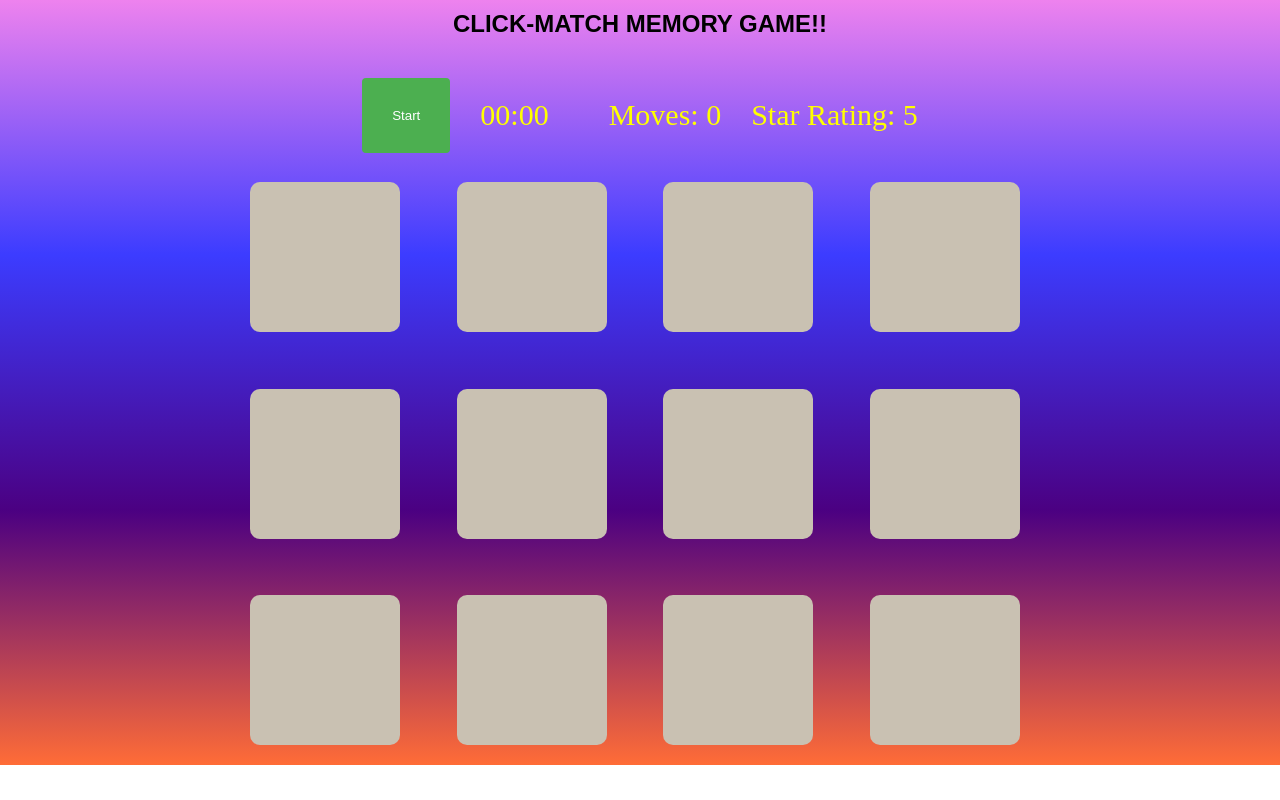
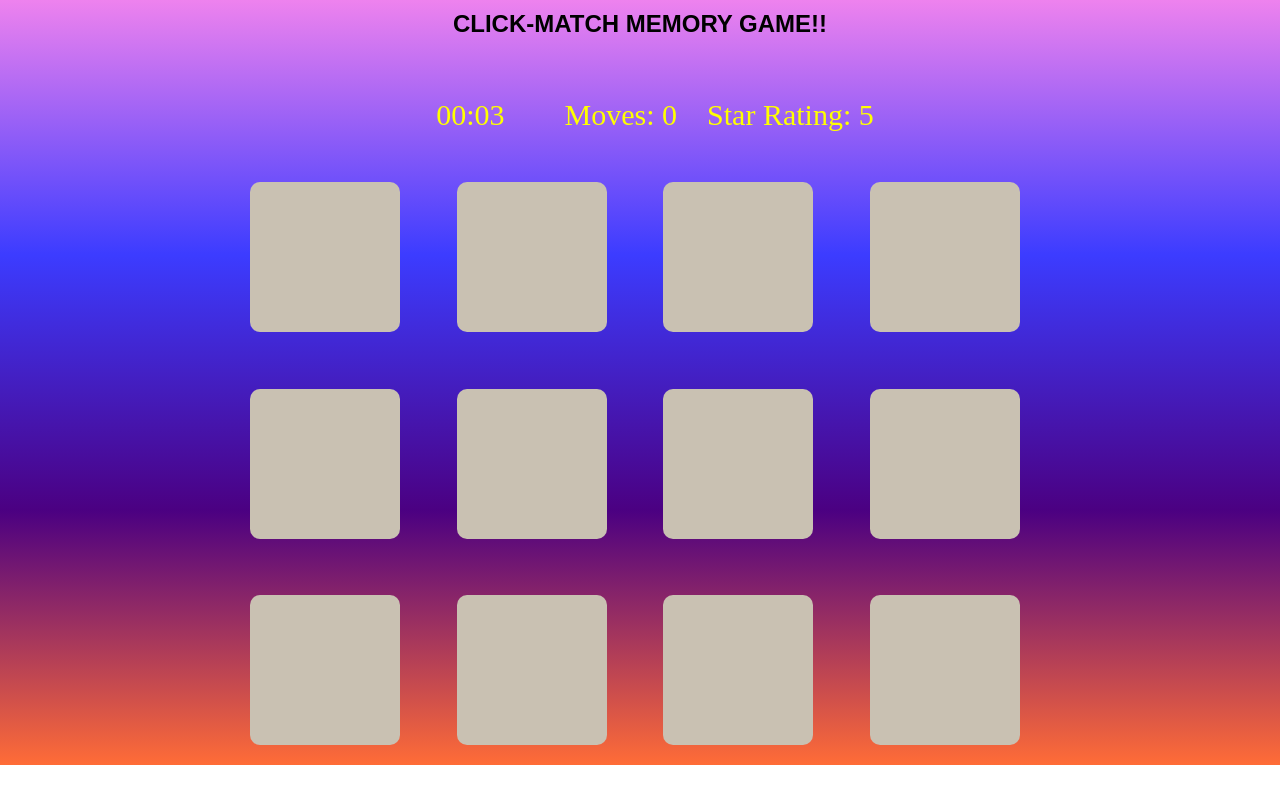
Before and after one commit to bettayub/Puzzle_game, a plain HTML site: page index.html in a window 1280 px wide. Both pictures are taken after a click on the button "Start". Drawn offline with Linux system fonts and the light colour scheme.

Commit message:
added font size tostartbutton

```diff
--- a/main.js
+++ b/main.js
@@ -48,10 +48,73 @@ cards.forEach((icon) => {
       icon.style.order = randomPos;
     });
   })();
-
-
-
-const startButton = document.getElementById('start-button');
 const timerElement = document.getElementById('timer');
 const movesElement = document.getElementById('moves');
 const starRatingElement = document.getElementById('star-rating');
+
+let movesCount = 0;
+let starRating = 5;
+let timerInterval;
+let minutes = 0;
+let seconds = 0;
+
+const startButton = document.getElementById('start-button');
+function startGame() {
+  movesCount = 0;
+  starRating = 5;
+  minutes = 0;
+  seconds = 0;
+
+  // Reset elements
+  movesElement.textContent = `Moves: ${movesCount}`;
+  starRatingElement.textContent = `Star Rating: ${starRating}`;
+  updateTimer();
+
+  // Start the timer
+  timerInterval = setInterval(updateTimer, 1000);
+
+  // Add event listeners to the cards
+  const cards = document.querySelectorAll('.icon');
+  cards.forEach((card) => {
+    card.addEventListener('click', cardClickHandler);
+  });
+
+  // Hide start button
+  startButton.style.display = 'none';
+}
+
+// Function to handle card click
+function cardClickHandler() {
+  // Handle the logic for card click here
+  // ...
+
+  // Increment moves count
+  movesCount++;
+  movesElement.textContent = `Moves: ${movesCount}`;
+
+  // Update star rating based on moves count
+  if (movesCount > 10) {
+    starRating = 4;
+  } else if (movesCount > 15) {
+    starRating = 3;
+  } else if (movesCount > 20) {
+    starRating = 2;
+  } else if (movesCount > 25) {
+    starRating = 1;
+  }
+  starRatingElement.textContent = `Star Rating: ${starRating}`;
+}
+
+// Function to update the timer
+function updateTimer() {
+  seconds++;
+  if (seconds === 60) {
+    seconds = 0;
+    minutes++;
+  }
+
+  timerElement.textContent = `${minutes.toString().padStart(2, '0')}:${seconds.toString().padStart(2, '0')}`;
+}
+
+// Event listener for the start button
+startButton.addEventListener('click', startGame);
--- a/styles.css
+++ b/styles.css
@@ -15,15 +15,13 @@
 
   #start-button {
     padding: 10px 20px;
-
     padding: 30px;
-    color: yellow;
-
-    background-color: #4caf50;
+     background-color: #0ad311;
     color: #fff;
     border: none;
     border-radius: 4px;
     cursor: pointer;
+    font-size: x-large;
   }
 
   #timer {
```
